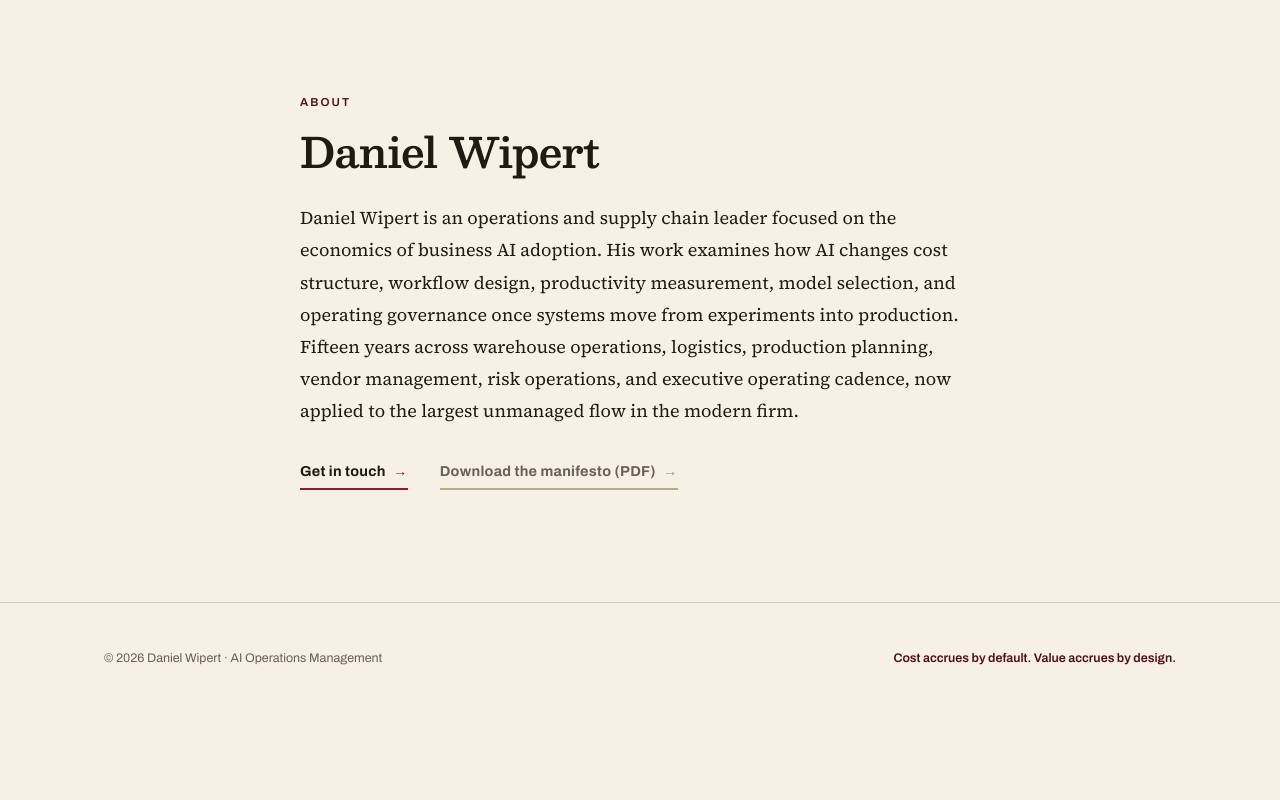
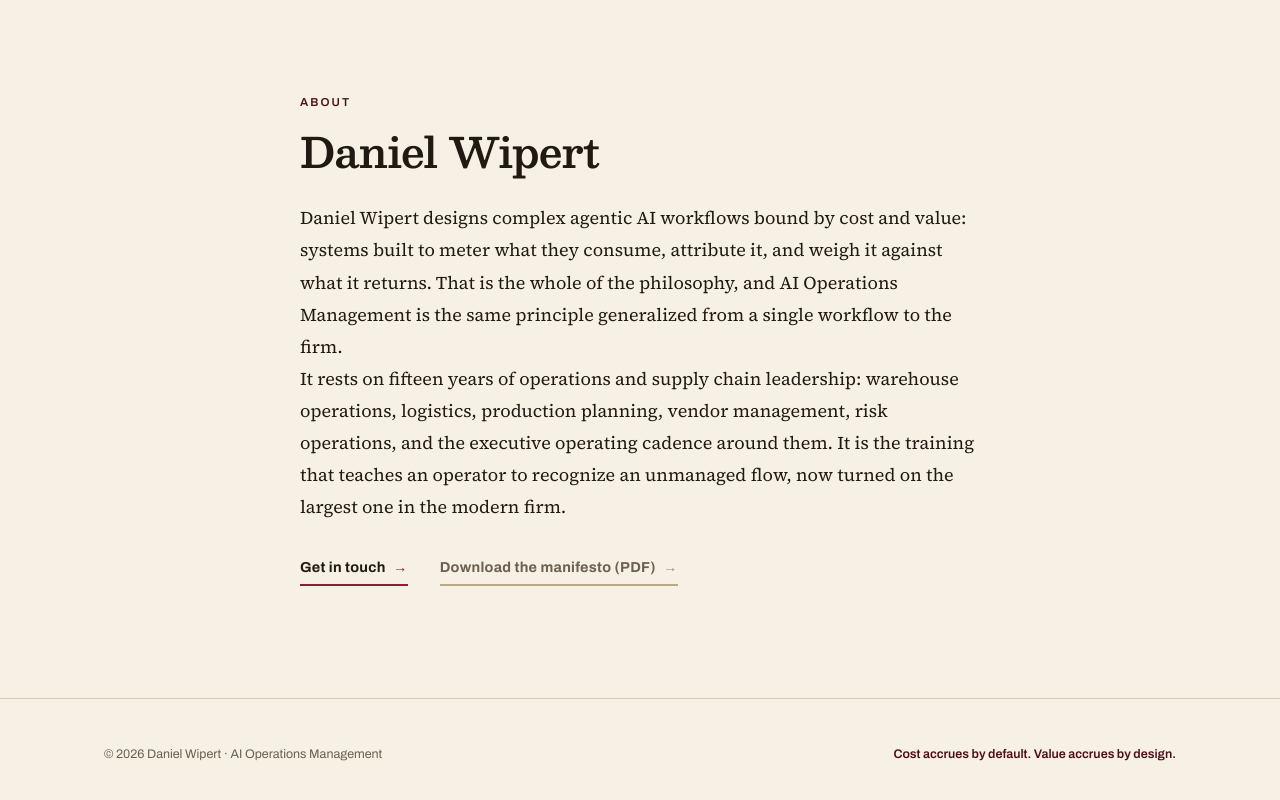
Before and after one commit to danielwipert/aiops, a plain HTML site: page index.html in a window 1280 px wide. Shown: the part 10703-11503 px from the top of the page. Before the commit the page ends 11417 px from the top, so only its background shows below. Drawn offline with nearby package versions, Linux system fonts and the light colour scheme.

Commit message:
About: lead with applied AI credibility, not supply chain alone
Answer the COO's "have you actually operated AI?" up front. The bio now
opens on building cost- and value-bounded agentic workflows (the thesis
in practice, generalized from workflow to firm) and reframes the fifteen
years of operations leadership as the lens that recognizes an unmanaged
flow, rather than the whole identity.

Co-Authored-By: Claude Opus 4.8 (1M context) <noreply@anthropic.com>

```diff
--- a/index.html
+++ b/index.html
@@ -379,8 +379,8 @@
     <div class="about-card rv">
       <p class="eyebrow">About</p>
       <h2 class="sec-title">Daniel Wipert</h2>
-      <p>Daniel Wipert is an operations and supply chain leader focused on the economics of business AI adoption. His work examines how AI changes cost structure, workflow design, productivity measurement, model selection, and operating governance once systems move from experiments into production.</p>
-      <p>Fifteen years across warehouse operations, logistics, production planning, vendor management, risk operations, and executive operating cadence, now applied to the largest unmanaged flow in the modern firm.</p>
+      <p>Daniel Wipert designs complex agentic AI workflows bound by cost and value: systems built to meter what they consume, attribute it, and weigh it against what it returns. That is the whole of the philosophy, and AI Operations Management is the same principle generalized from a single workflow to the firm.</p>
+      <p>It rests on fifteen years of operations and supply chain leadership: warehouse operations, logistics, production planning, vendor management, risk operations, and the executive operating cadence around them. It is the training that teaches an operator to recognize an unmanaged flow, now turned on the largest one in the modern firm.</p>
       <div class="cta-row">
         <a class="link-cta" href="mailto:hello@example.com">Get in touch <span class="arw" aria-hidden="true">&rarr;</span></a>
         <a class="link-cta subtle" href="#top">Download the manifesto (PDF) <span class="arw" aria-hidden="true">&rarr;</span></a>
```
